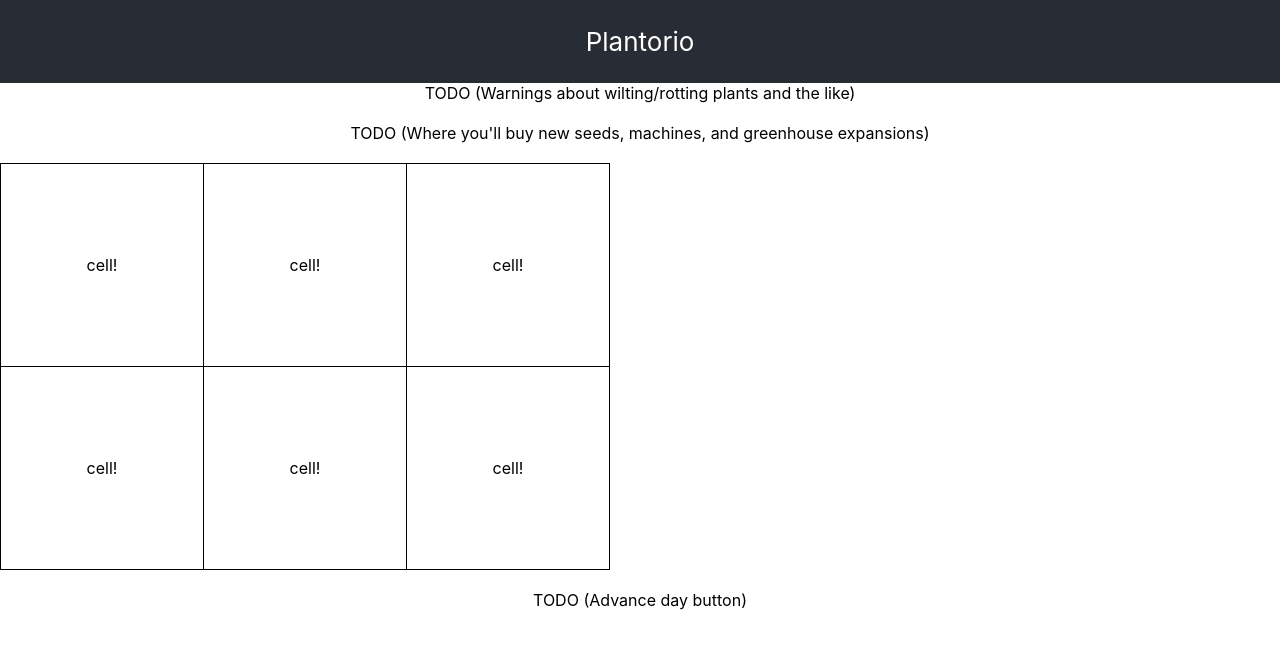
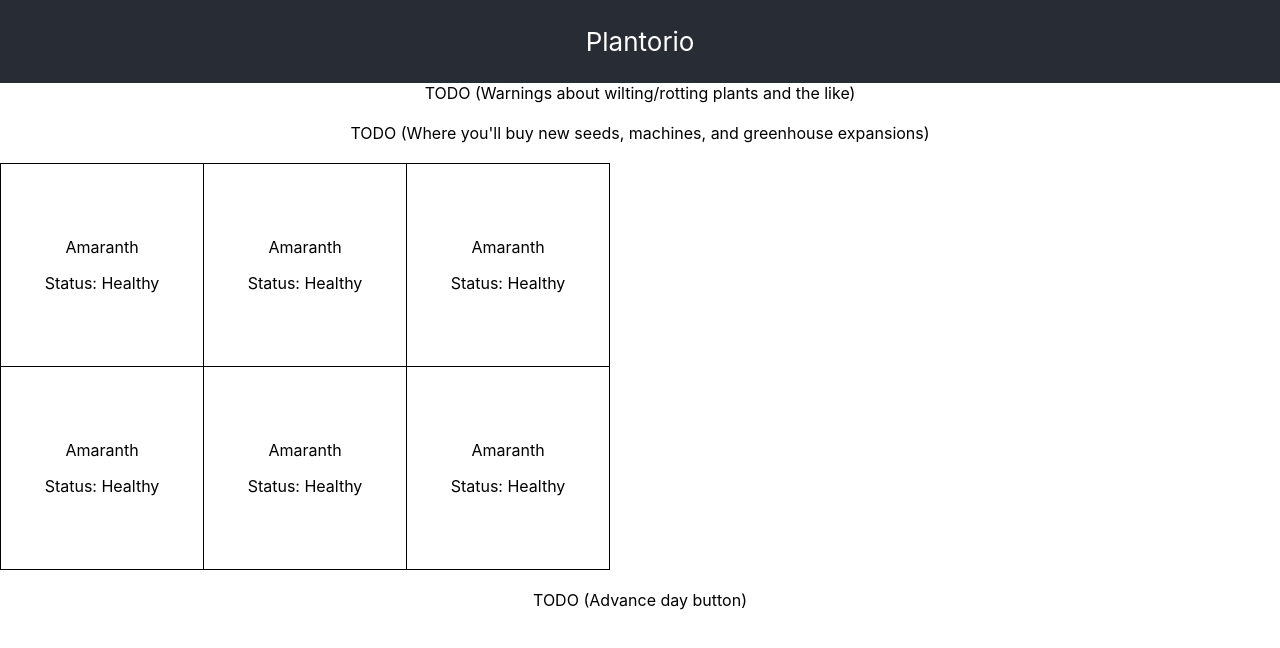
Before and after one commit to 2501/Plantorio, a React (Create React App) app: page / in a window 1280 px wide. Shown: the top 648 px of the page. Built offline with nearby package versions, Linux system fonts and the light colour scheme.

Commit message:
Add basic Plant class, increment towards full grid functionality

```diff
--- a/src/App.js
+++ b/src/App.js
@@ -1,5 +1,26 @@
 import React from 'react';
 import './App.css';
+
+class Plant extends React.Component {
+  constructor(props) {
+    super(props)
+    this.state = {
+      name: "Amaranth",
+      status: "Healthy",
+      waterPerDay: 1,
+      daysToGrow: 2,
+    }
+  }
+
+  render() {
+    return (
+      <td className="game-plant">
+        <p>{this.state.name}</p>
+        <p>Status: {this.state.status}</p>
+      </td>
+    );
+  }
+}
 
 class App extends React.Component {
   constructor(props) {
@@ -13,6 +34,7 @@ class App extends React.Component {
     }
   }
 
+  // <td key={cell}> cell! </td>
   render() {
     return (
       <div className="App">
@@ -31,7 +53,7 @@ class App extends React.Component {
           <div className="game-world-grid">
             <table>
               {this.state.worldGrid.map(row => <tr key={row}> {
-                row.map(cell => <td key={cell}> cell! </td>)
+                row.map(cell => <Plant/>)
               } </tr>)}
             </table>
           </div>
```
